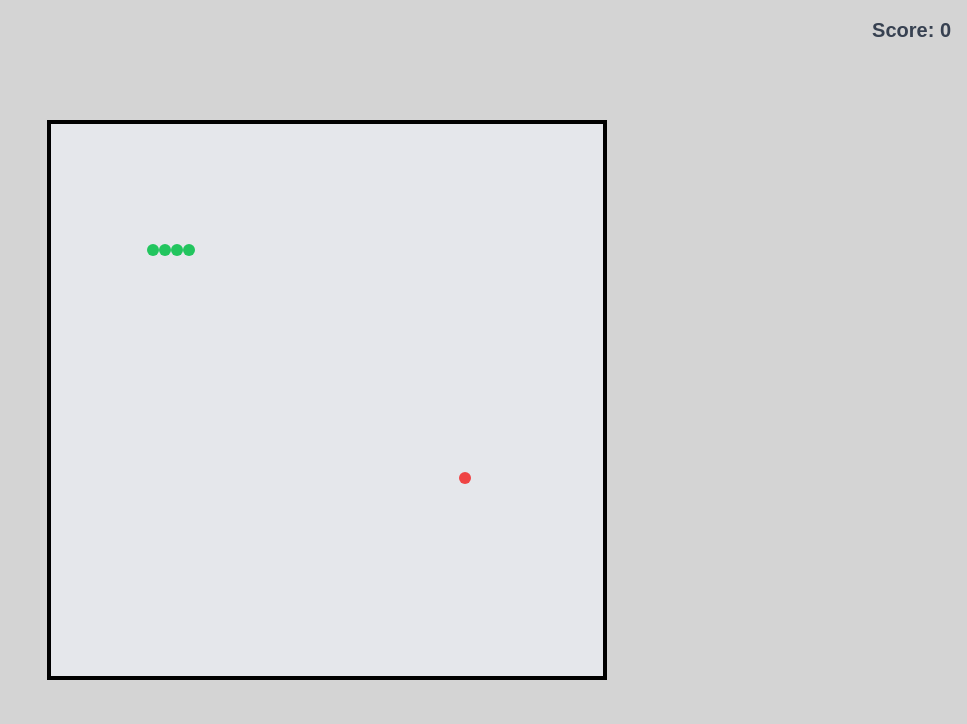
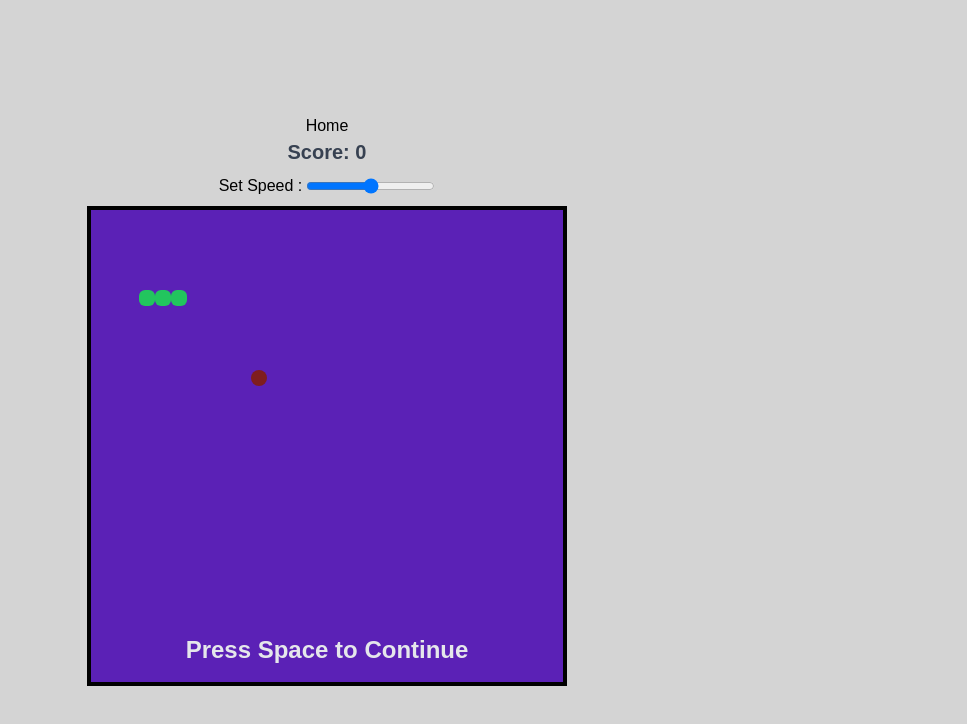
Before and after one commit to MukulTiwari02/PlayPico---mini-games-hub, a Next.js app: page /games/snake in a window 1280 px wide. Shown: the top 724 px of the page, without its empty margins (313-1280 px from the left). Built offline with nearby package versions, Linux system fonts and the light colour scheme.

Commit message:
Snake game full logic completed

```diff
--- a/helpers/snake/index.js
+++ b/helpers/snake/index.js
@@ -1,55 +1,83 @@
 class Snake {
-    constructor(initialPosition = [[5, 5]]) {
+  constructor(
+    initialPosition = [[5, 5]],
+    initialFood = [10, 10],
+    gridSize = 20
+  ) {
     this.body = [...initialPosition];
-      this.direction = "RIGHT";
+    this.food = initialFood;
+    this.gridSize = gridSize; // Grid size for boundary wrapping
   }
 
+  /**
+   * Set the snake's direction, preventing immediate reversal.
+   */
   setDirection(newDirection) {
-      const allowedDirections = {
-        UP: ["LEFT", "RIGHT"],
-        DOWN: ["LEFT", "RIGHT"],
-        LEFT: ["UP", "DOWN"],
-        RIGHT: ["UP", "DOWN"],
+    const oppositeDirections = {
+      UP: "DOWN",
+      DOWN: "UP",
+      LEFT: "RIGHT",
+      RIGHT: "LEFT",
     };
 
-      if (allowedDirections[this.direction].includes(newDirection)) {
+    // Only allow changing direction if it's not the opposite direction
+    if (newDirection !== oppositeDirections[this.direction]) {
       this.direction = newDirection;
     }
   }
 
+  /**
+   * Move the snake and handle food collision.
+   */
   move() {
     const head = this.body[0];
     let newHead;
 
     switch (this.direction) {
       case "UP":
-          newHead = [head[0], head[1] - 1];
+        newHead = [head[0], (head[1] - 1 + this.gridSize) % this.gridSize];
         break;
       case "DOWN":
-          newHead = [head[0], head[1] + 1];
+        newHead = [head[0], (head[1] + 1) % this.gridSize];
         break;
       case "LEFT":
-          newHead = [head[0] - 1, head[1]];
+        newHead = [(head[0] - 1 + this.gridSize) % this.gridSize, head[1]];
         break;
       case "RIGHT":
-          newHead = [head[0] + 1, head[1]];
+        newHead = [(head[0] + 1) % this.gridSize, head[1]];
         break;
       default:
-          return;
+        return false;
     }
 
-      this.body.unshift(newHead);
-      this.body.pop();
+    this.body.unshift(newHead); // Add new head to the snake
+    this.body.pop(); // Remove the tail
+    return this.didEatFood(newHead);
   }
 
+  /**
+   * Check if the snake eats food.
+   */
+  didEatFood(newHead) {
+    return newHead[0] === this.food[0] && newHead[1] === this.food[1];
+  }
+
+  /**
+   * Grow the snake.
+   */
   grow() {
     const tail = this.body[this.body.length - 1];
-      this.body.push(tail);
+    this.body.push([...tail]);
   }
 
+  /**
+   * Check if the snake has collided with itself.
+   */
   hasCollided() {
     const [head, ...rest] = this.body;
-      return rest.some(segment => segment[0] === head[0] && segment[1] === head[1]);
+    return rest.some(
+      (segment) => segment[0] === head[0] && segment[1] === head[1]
+    );
   }
 }
 
--- a/pages/games/snake.js
+++ b/pages/games/snake.js
@@ -1,54 +1,50 @@
 import React, { useState, useEffect } from "react";
 import Snake from "@/helpers/snake";
+import Link from "next/link";
 
 const SnakeGame = () => {
-  const gridSize = 1.5;
-  const boundarySize = 70;
-  const gridCells = boundarySize / gridSize;
+  const gridSize = 30;
   const initialSnakePosition = [
-    [11, 10],
-    [10, 10],
-    [9, 10],
-    [8, 10],
+    [5, 5],
+    [4, 5],
+    [3, 5],
   ];
+  const initialFoodPosition = [10, 10];
 
-  const [snake, setSnake] = useState(new Snake(initialSnakePosition));
-  const [food, setFood] = useState(generateRandomFood());
+  const [snake, setSnake] = useState(
+    new Snake(initialSnakePosition, initialFoodPosition, gridSize - 10)
+  );
+  const [food, setFood] = useState(initialFoodPosition);
   const [gameOver, setGameOver] = useState(false);
   const [score, setScore] = useState(0);
   const [gameRunning, setGameRunning] = useState(false);
+  const [speed, setSpeed] = useState(50);
 
-  function generateRandomFood() {
-    const x = Math.floor(Math.random() * gridCells);
-    const y = Math.floor(Math.random() * gridCells);
-    return [x, y];
-  }
+  const isSnakeDirectionEmpty = !snake.direction || snake.direction === "";
 
-  const checkFoodCollision = () => {
-    const head = snake.body[0];
-    return head[0] === food[0] && head[1] === food[1];
+  /**
+   * Generate a new random food position.
+   */
+  const generateFood = () => {
+    let newFood;
+    do {
+      const x = Math.floor(Math.random() * gridSize);
+      const y = Math.floor(Math.random() * gridSize);
+      newFood = [x, y];
+    } while (
+      snake.body.some(
+        (segment) => segment[0] === newFood[0] && segment[1] === newFood[1]
+      )
+    );
+    return newFood;
   };
 
-  const checkBoundaryCollision = () => {
-    const head = snake.body[0];
-    return (
-      head[0] < 0 || head[1] < 0 || head[0] >= gridCells || head[1] >= gridCells
-    );
-  };
-
-  const checkSelfCollision = () => {
-    const head = snake.body[0];
-    for (let i = 1; i < snake.body.length; i++) {
-      if (head[0] === snake.body[i][0] && head[1] === snake.body[i][1]) {
-        return true;
-      }
-    }
-    return false;
-  };
-
+  /**
+   * Restart the game.
+   */
   const restartGame = () => {
-    setSnake(new Snake(initialSnakePosition));
-    setFood(generateRandomFood());
+    setSnake(new Snake(initialSnakePosition, initialFoodPosition, gridSize));
+    setFood(initialFoodPosition);
     setScore(0);
     setGameOver(false);
     setGameRunning(false);
@@ -57,64 +53,69 @@ const SnakeGame = () => {
   useEffect(() => {
     if (gameRunning && !gameOver) {
       const interval = setInterval(() => {
-        const newSnake = new Snake([...snake.body]);
-        newSnake.direction = snake.direction;
-        newSnake.move();
+        const snakeCopy = new Snake([...snake.body], food, gridSize);
+        snakeCopy.setDirection(snake.direction);
 
-        setSnake(newSnake); // Update the snake's position
-      }, 40); // Higher interval for snake movement
+        // Move the snake and check if food was eaten
+        if (snakeCopy.move()) {
+          const newFood = generateFood();
+          setFood(newFood); // Generate new food
+          snakeCopy.food = newFood;
+          snakeCopy.grow();
+          setScore(score + 1);
+        }
+
+        // Check for self-collision
+        if (snakeCopy.hasCollided()) {
+          setGameOver(true);
+          setGameRunning(false);
+        }
+
+        setSnake(snakeCopy);
+      }, speed);
 
       return () => clearInterval(interval);
     }
-  }, [gameRunning, snake, gameOver]);
-
-  useEffect(() => {
-    if (gameRunning && !gameOver) {
-      const collisionInterval = setInterval(() => {
-        if (checkFoodCollision()) {
-          const newSnake = new Snake([...snake.body]);
-
-          newSnake.direction = snake.direction;
-          console.log(
-            "Snake direction: " + snake.direction,
-            newSnake.direction
-          );
-          newSnake.grow();
-          setFood(generateRandomFood());
-          setScore(score + 1);
-          setSnake(newSnake);
-        }
-
-        if (checkBoundaryCollision() || checkSelfCollision()) {
-          setGameOver(true);
-          setGameRunning(false);
-        }
-      }, 10); // Lower interval for collision detection
-
-      return () => clearInterval(collisionInterval);
-    }
-  }, [gameRunning, snake, food, score, gameOver]);
+  }, [gameRunning, snake, food, gameOver]);
 
   useEffect(() => {
     const handleKeyDown = (e) => {
       switch (e.key) {
         case "ArrowUp":
-          snake.setDirection("UP");
+          setSnake((prevSnake) => {
+            prevSnake.setDirection("UP");
+            return prevSnake;
+          });
           break;
         case "ArrowDown":
-          snake.setDirection("DOWN");
+          setSnake((prevSnake) => {
+            prevSnake.setDirection("DOWN");
+            return prevSnake;
+          });
           break;
         case "ArrowLeft":
-          snake.setDirection("LEFT");
+          setSnake((prevSnake) => {
+            prevSnake.setDirection("LEFT");
+            return prevSnake;
+          });
           break;
         case "ArrowRight":
-          snake.setDirection("RIGHT");
+          setSnake((prevSnake) => {
+            prevSnake.setDirection("RIGHT");
+            return prevSnake;
+          });
           break;
         case " ":
           if (gameOver) {
             restartGame();
           } else {
             setGameRunning(!gameRunning);
+            if (!snake.direction) {
+              setSnake((currSnake) => {
+                currSnake.setDirection("RIGHT");
+                return currSnake;
+              });
+            }
           }
           break;
         default:
@@ -124,19 +125,44 @@ const SnakeGame = () => {
 
     window.addEventListener("keydown", handleKeyDown);
     return () => window.removeEventListener("keydown", handleKeyDown);
-  }, [gameRunning, gameOver, snake]);
+  }, [gameOver, gameRunning]);
+
+  // Determine the message to display based on the game state
+  let instructionMessage = "";
+  if (gameOver) {
+    instructionMessage = "Press Space to Restart";
+  } else if (!gameRunning) {
+    instructionMessage = "Press Space to Continue";
+  }
+
+  function setGameSpeed(ev) {
+    const value = ev.target.value;
+    setSpeed(100 - value);
+  }
 
   return (
     <div className="min-h-screen bg-neutral-300 flex flex-col justify-center items-center">
-      <div className="absolute top-4 right-4 text-xl font-bold text-gray-700">
-        Score: {score}
+      {/* Score display */}
+      <Link href={"/"}>Home</Link>
+      <div className="mb-2 text-xl font-bold text-gray-700">Score: {score}</div>
+      <div className="flex mb-2 items-center justify-center gap-1">
+        <label htmlFor="speed">Set Speed : </label>
+        <input
+          onChange={setGameSpeed}
+          value={100 - speed}
+          className="mb-0"
+          type="range"
+          name="speed"
+          id=""
+        />
       </div>
 
+      {/* Game area */}
       <div
-        className="relative flex justify-center items-center border-4 border-black bg-gray-200"
+        className="relative flex overflow-hidden justify-center items-center border-4 border-black bg-violet-800"
         style={{
-          width: `${boundarySize}vmin`,
-          height: `${boundarySize}vmin`,
+          width: `${gridSize * 2}vmin`,
+          height: `${gridSize * 2}vmin`,
         }}
       >
         {snake.body.map((segment, index) => (
@@ -144,27 +170,34 @@ const SnakeGame = () => {
             key={index}
             className="absolute bg-green-500 rounded-md"
             style={{
-              width: `${gridSize}vmin`,
-              height: `${gridSize}vmin`,
-              top: `${segment[1] * gridSize}vmin`,
-              left: `${segment[0] * gridSize}vmin`,
+              width: `2vmin`,
+              height: `2vmin`,
+              top: `${segment[1] * 2}vmin`,
+              left: `${segment[0] * 2}vmin`,
             }}
           />
         ))}
 
         <div
-          className="absolute bg-red-500 rounded-full"
+          className="absolute bg-red-900 rounded-full"
           style={{
-            width: `${gridSize}vmin`,
-            height: `${gridSize}vmin`,
-            top: `${food[1] * gridSize}vmin`,
-            left: `${food[0] * gridSize}vmin`,
+            width: `2vmin`,
+            height: `2vmin`,
+            top: `${food[1] * 2}vmin`,
+            left: `${food[0] * 2}vmin`,
           }}
         ></div>
 
         {gameOver && (
-          <div className="absolute text-red-600 text-4xl font-bold">
+          <div className="absolute text-red-300 text-4xl font-bold">
             Game Over!
+          </div>
+        )}
+
+        {/* Instruction Message */}
+        {instructionMessage && (
+          <div className="absolute text-gray-200 text-2xl font-bold bottom-4">
+            {instructionMessage}
           </div>
         )}
       </div>
```
Lines whose indentation alone changed are shown as unchanged.
